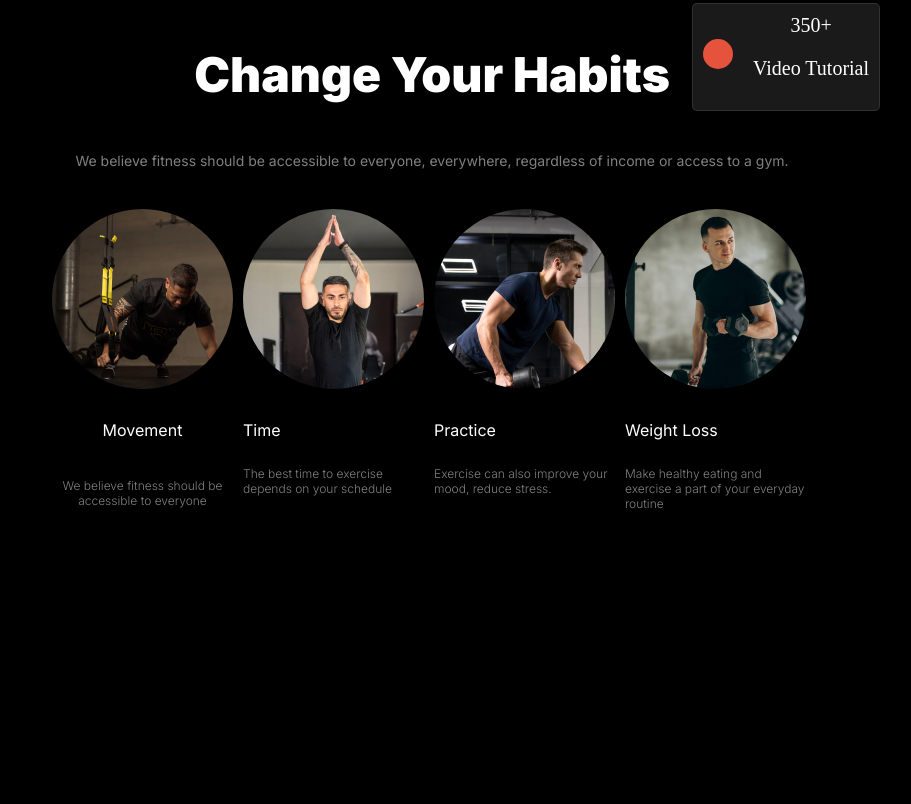
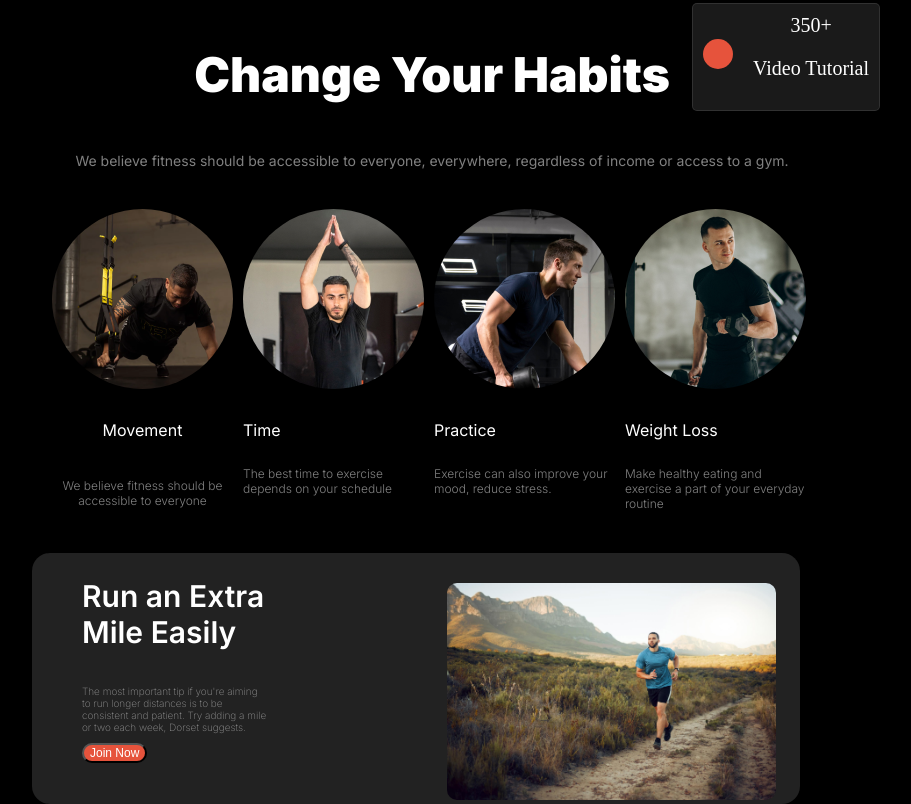
Before and after one commit to abdullahbaa/assignment-02, a plain HTML site: page index.html in a window 1280 px wide. Shown: the part 684-1488 px from the top of the page, without its empty margins (208-1119 px from the left). Before the commit the page ends 1207 px from the top, so only its background shows below. Drawn offline with Linux system fonts and the light colour scheme; a web font is replaced by a local one.

Commit message:
added main second section

```diff
--- a/index.html
+++ b/index.html
@@ -90,20 +90,20 @@
                     </div>
                 </div>
                </section>
-               <!-- <section class="second-main-section">
-                <div>
-                    <h2>Run an Extra
+               <section class="second-main-section">
+                <div class="run-extra-div">
+                    <h2 class="inter-fonts ms2-header-tag">Run an Extra
                         Mile Easily</h2>
-                        <p>The most important tip if you're aiming to run longer distances is to be consistent and patient. Try adding a mile or two each week, Dorset suggests.</p>
-                        <button>Join Now</button>
+                        <p class="inter-fonts ms2-paragraph-tag">The most important tip if you're aiming to run longer distances is to be consistent and patient. Try adding a mile or two each week, Dorset suggests.</p>
+                        <button class="btn-primary">Join Now</button>
                 </div>
-                <div>
+                <div class="run-image-div">
                     <img src="images/run.jpg" alt="">
                 </div>
                </section>
                <section class="main-3rd-section">
 
-               </section> -->
+               </section>
                <!-- <section class="main-4th-section">
                 <div>
                     <h2 class="inter-fonts bmi-header-tag">BMI Calculator</h2>
--- a/styles/fitness.css
+++ b/styles/fitness.css
@@ -79,7 +79,7 @@ nav li a{
 .btn-primary{
 color: rgb(255, 255, 255);
 background-color: rgb(230, 83, 60);
-border-radius: 6px;
+border-radius: 40px;
 font-size: 12px;
 font-weight: 300;
 text-align: left;
@@ -207,6 +207,48 @@ text-align: left;
 .all-card-container img{
     border-radius: 50%;
 }
+/* Main 2nd Section */
+.second-main-section{
+    width: 60%;
+    display: flex;
+    border-radius: 18px;
+    background: rgb(34, 34, 34);
+    margin-left: 240px;
+    margin-top: 30px;
+    gap: 100px;
+}
+.run-extra-div{
+    display: flex;
+    flex-direction: column;
+    align-items: flex-start;
+    margin-left: 50px;
+    color: aliceblue;
+}
+.ms2-header-tag{
+    color: rgb(255, 255, 255);
+    font-size: 30px;
+    font-weight: 600;
+    text-align: left;
+}
+.ms2-paragraph-tag{
+    color: rgba(255, 255, 255, 0.5);
+    font-size: 10px;
+    font-weight: 200;
+}
+.run-image-div img{
+    width: 76%;
+    margin-top: 30px;
+    margin-left: 80px;
+    border-radius: 10px;
+}
+
+
+
+
+
+
+
+
 
 /* Table styles */
 .calculator{
```
